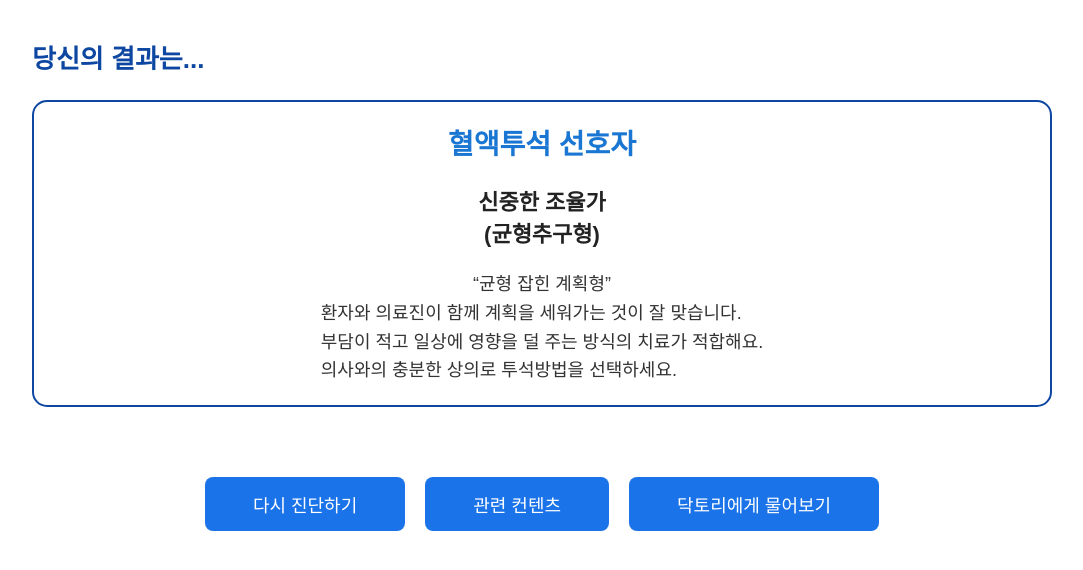
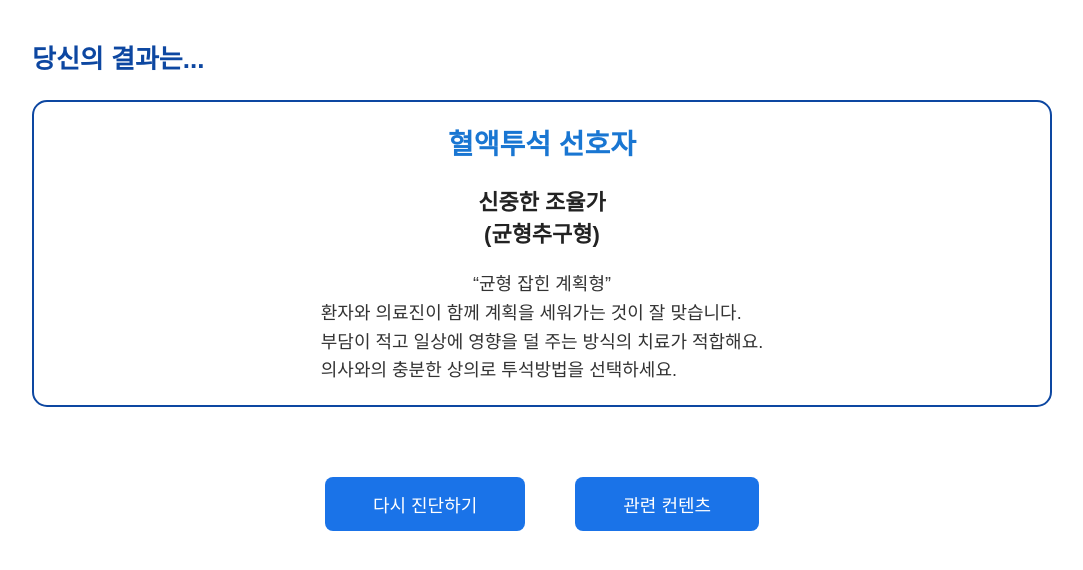
Before and after one commit to Gns0323/SDM-project, a plain HTML site: page result.html in a window 1280 px wide. Shown: the part 216-786 px from the top of the page, without its empty margins (98-1181 px from the left). Drawn offline with Linux system fonts and the light colour scheme.

Commit message:
피드백 반영(25_10_24)

```diff
--- a/assets/css/result.css
+++ b/assets/css/result.css
@@ -55,7 +55,7 @@ h2 {
   display: flex;
   justify-content: center;
   align-items: center;
-  gap: 20px;
+  gap: 50px; /* 닥토리 버튼 추가시 20px로 수정 */
   margin: 70px auto 70px;
 }
 
--- a/result.html
+++ b/result.html
@@ -36,7 +36,7 @@
     <div class="button-group">
       <button onclick="location.href='survey.html'">다시 진단하기</button>
       <button onclick="location.href='survey.html'">관련 컨텐츠</button>
-      <button onclick="location.href='survey.html'">닥토리에게 물어보기</button>
+      <!-- <button onclick="location.href='survey.html'">닥토리에게 물어보기</button> -->
     </div>
   </div>
 
```
